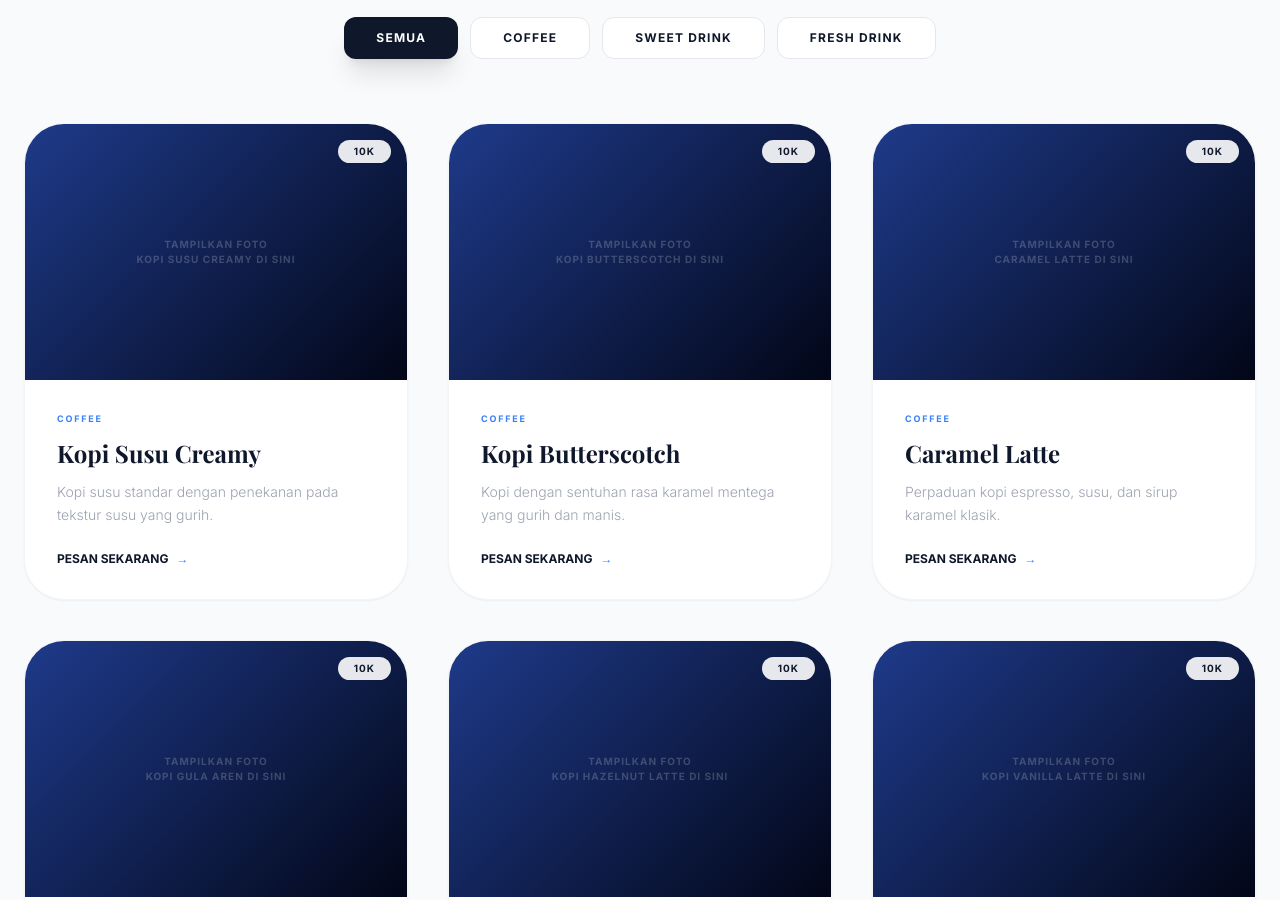
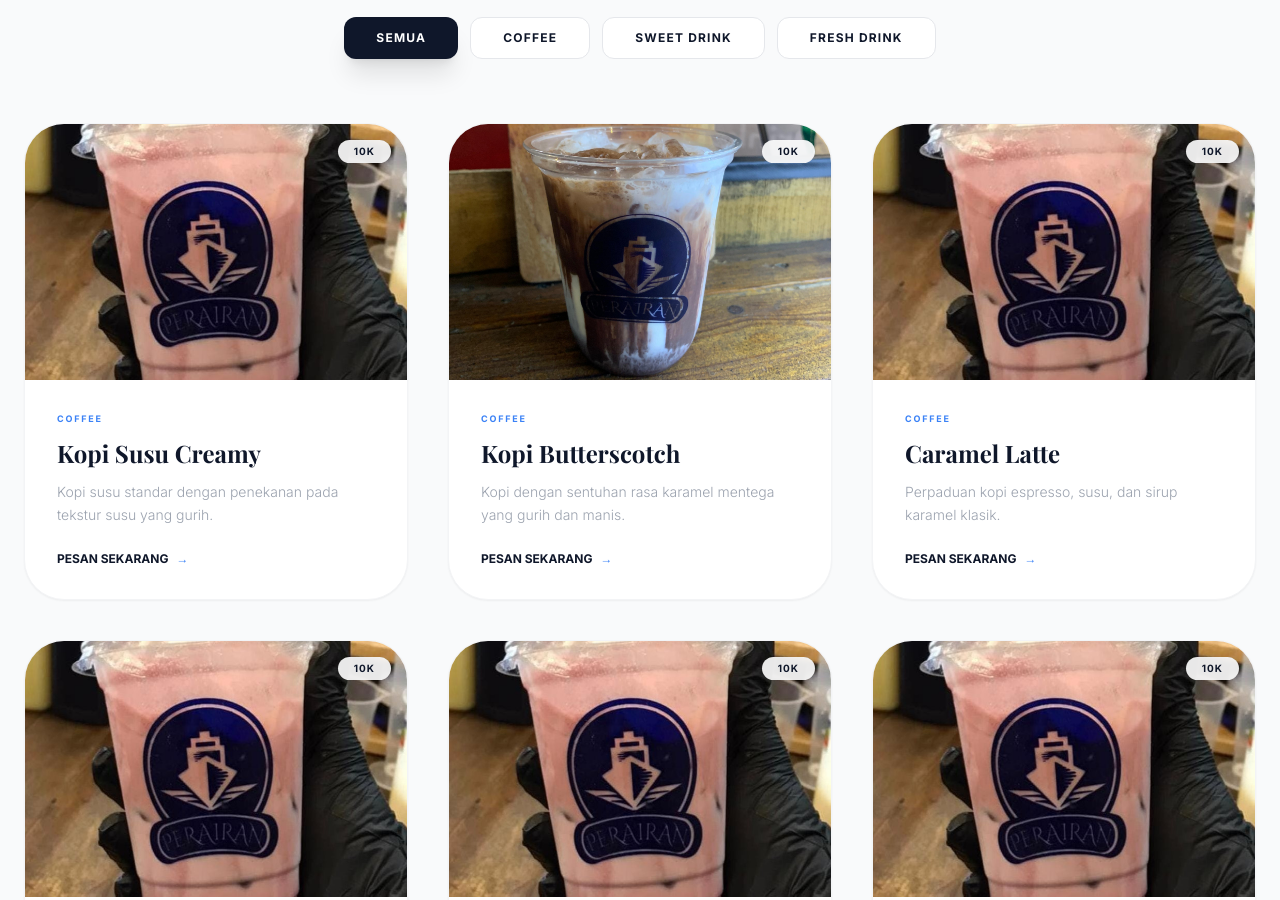
Before and after one commit to h1zack/PerairanCoffee, a plain HTML site: page index.html in a window 1280 px wide. Shown: the part 1380-2280 px from the top of the page. Drawn offline with nearby package versions, Linux system fonts and the light colour scheme.

Commit message:
Update index.html
tambahan file foto

```diff
--- a/index.html
+++ b/index.html
@@ -275,91 +275,91 @@
                 category: "coffee",
                 price: "10K",
                 desc: "Kopi susu standar dengan penekanan pada tekstur susu yang gurih.",
-                image: "" // Masukkan URL foto di sini (misal: "https://link-foto.com/gambar.jpg")
+                image: "foto/KOPI 6.jpg"
             },
             {
                 name: "Kopi Butterscotch",
                 category: "coffee",
-                price: "10k",
+                price: "10K",
                 desc: "Kopi dengan sentuhan rasa karamel mentega yang gurih dan manis.",
-                image: ""
+                image: "foto/KOPI 3.jpg"
             },
             {
                 name: "Caramel Latte",
                 category: "coffee",
-                price: "10k",
+                price: "10K",
                 desc: "Perpaduan kopi espresso, susu, dan sirup karamel klasik.",
-                image: ""
+                image: "foto/KOPI 6.jpg"
             },
             {
                 name: "Kopi Gula Aren",
                 category: "coffee",
                 price: "10k",
                 desc: "Kopi susu tradisional yang menggunakan pemanis alami gula aren.",
-                image: ""
+                image: "foto/KOPI 6.jpg"
             },
             {
                 name: "Kopi Hazelnut Latte",
                 category: "coffee",
                 price: "10k",
                 desc: "Kopi susu dengan aroma dan rasa kacang hazelnut yang khas.",
-                image: ""
+                image: "foto/KOPI 6.jpg"
             },
             {
                 name: "Kopi Vanilla Latte",
                 category: "coffee",
                 price: "10k",
                 desc: "Kopi susu dengan sentuhan aroma vanilla yang manis dan menenangkan.",
-                image: ""
+                image: "foto/KOPI 6.jpg"
             },
             {
                 name: "Perairan Chocolate Creamy",
                 category: "sweet drink",
                 price: "10k",
                 desc: "Minuman cokelat dengan tekstur yang kental dan rasa susu yang kuat.",
-                image: ""
+                image: "foto/KOPI 6.jpg"
             },
             {
                 name: "Perairan Red Velvet",
                 category: "sweet drink",
                 price: "10k",
                 desc: "Varian dengan rasa khas kue red velvet yang manis dan sedikit sensasi earthy.",
-                image: ""
+                image: "foto/KOPI 6.jpg"
             },
             {
                 name: "Perairan Smooth Matcha",
                 category: "sweet drink",
                 price: "10k",
                 desc: "Minuman teh hijau Jepang (matcha) yang diracik agar terasa halus dan tidak terlalu pahit.",
-                image: ""
+                image: "foto/KOPI 2.jpg"
             },
             {
                 name: "Perairan Biskuit Marie Susu",
                 category: "sweet drink",
                 price: "10k",
                 desc: "Kombinasi susu dengan cita rasa biskuit Marie yang autentik dan bernuansa nostalgia.",
-                image: ""
+                image: "foto/KOPI 2.jpg"
             },
             {
                 name: "Perairan Fresh Ocean Blue",
                 category: "fresh drink",
                 price: "10k",
                 desc: "Minuman berwarna biru (biasanya rasa citrus atau blue curacao) yang memberikan kesan segar seperti laut.",
-                image: ""
+                image: "foto/KOPI 5.jpg"
             },
             {
                 name: "Perairan Fresh Lemonade",
                 category: "fresh drink",
                 price: "10k",
                 desc: "Minuman sari lemon yang asam manis dan sangat menyegarkan.",
-                image: ""
+                image: "foto/KOPI 5.jpg"
             },
             {
                 name: "Perairan Fresh Sore",
                 category: "fresh drink",
                 price: "10k",
                 desc: "Varian khusus yang kemungkinan merupakan campuran buah atau sirup racikan khas kedai.",
-                image: ""
+                image: "foto/KOPI 5.jpg"
             },
         ];
 
```
